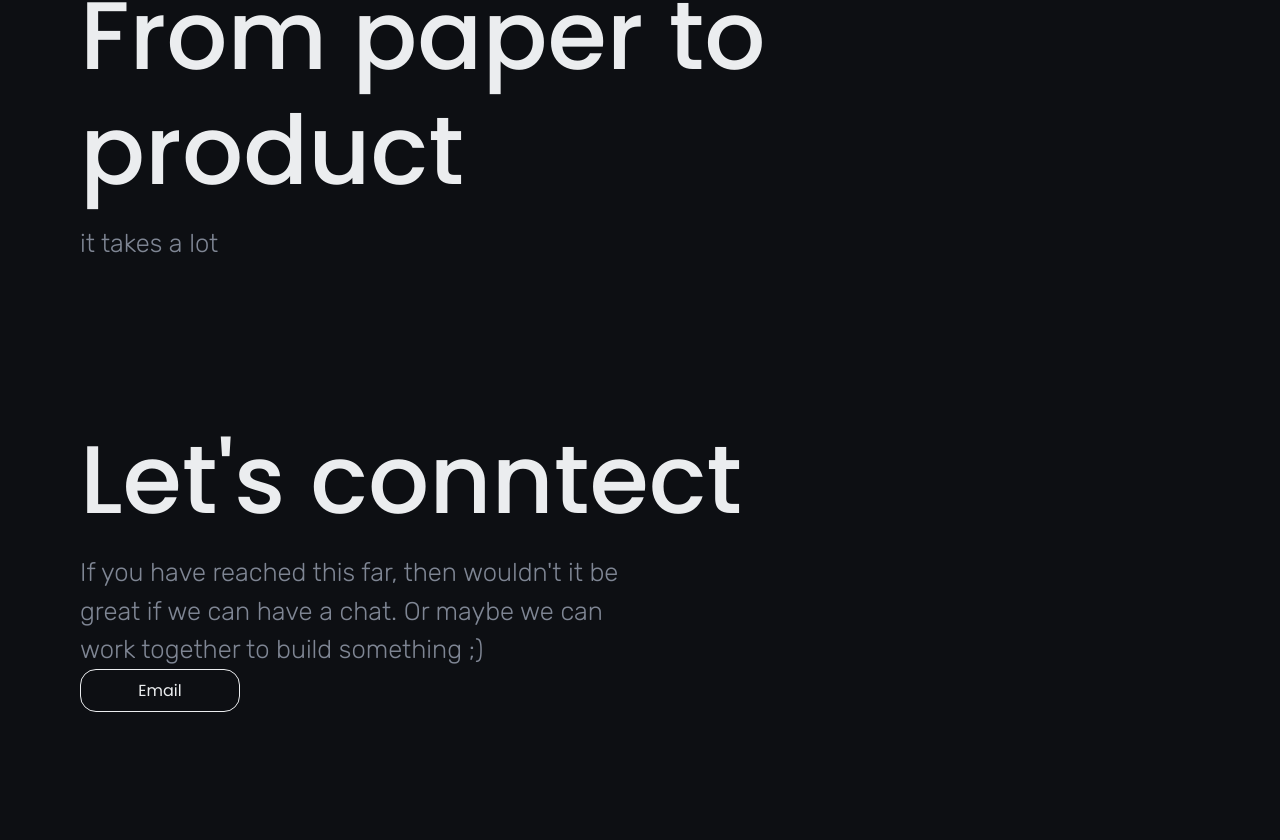
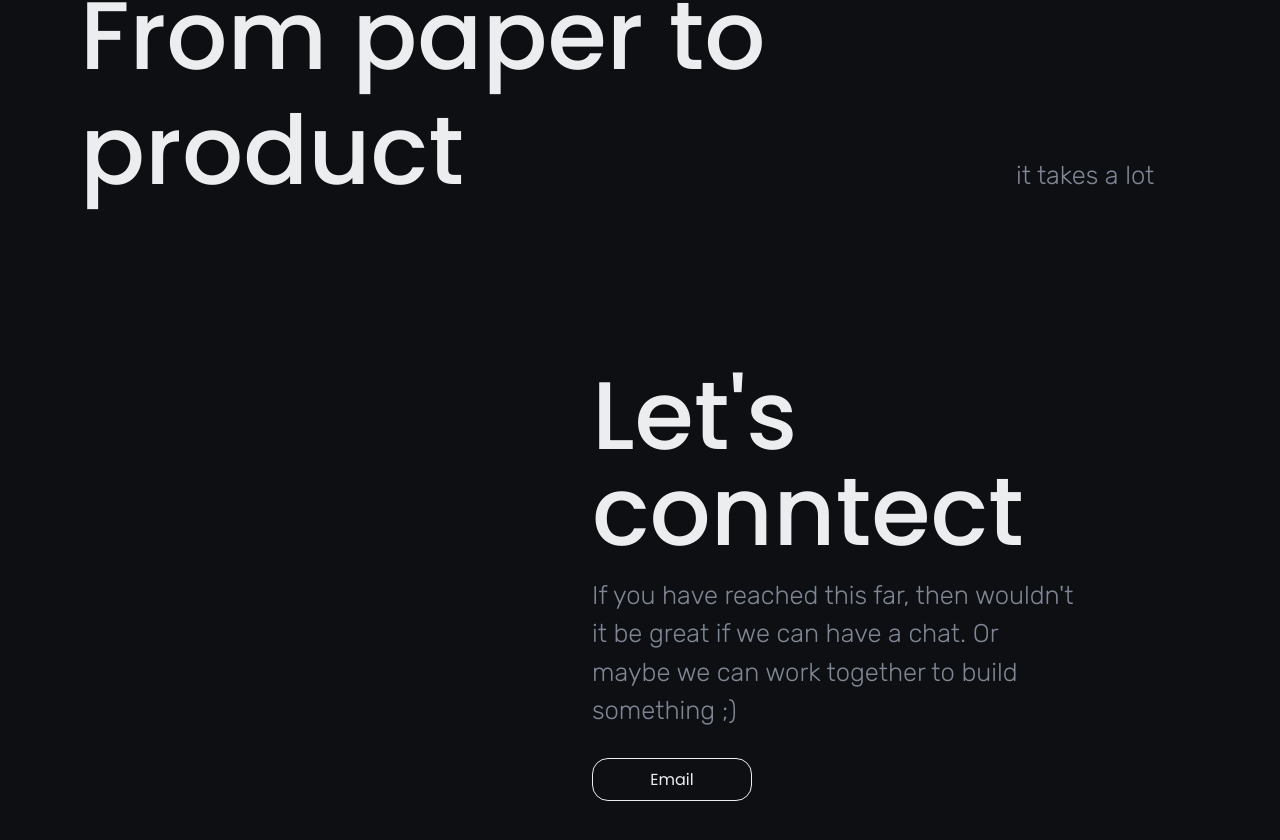
Before and after one commit to fru2/portfolio-website, a React (Create React App) app: page / in a window 1280 px wide. Shown: the part 4606-5446 px from the top of the page. Before the commit the page ends 5398 px from the top, so only its background shows below. Built offline with nearby package versions, Linux system fonts and the light colour scheme.

Commit message:
other sections style updates

```diff
--- a/src/styles/layouts/_index.scss
+++ b/src/styles/layouts/_index.scss
@@ -2,4 +2,6 @@
 @forward './header';
 @forward './navbar-extended';
 @forward './section-what';
+@forward './section-how';
+@forward './section-contact';
 @forward './projects-element';
--- /dev/null
+++ b/src/styles/layouts/_section-contact.scss
@@ -0,0 +1,17 @@
+.contact-section {
+
+  margin-left: 40%;
+
+  h1 {
+    max-width: 80%;
+    line-height: 1;
+  }
+
+  p {
+    max-width: 80%;
+  }
+
+  button {
+    margin-top: 1.8rem;
+  }
+}
--- /dev/null
+++ b/src/styles/layouts/_section-how.scss
@@ -0,0 +1,10 @@
+.how-section {
+  h1 {
+    display: inline-block;
+  }
+
+  p {
+    display: inline-block;
+    margin: 0 2.5rem;
+  }
+}
```
